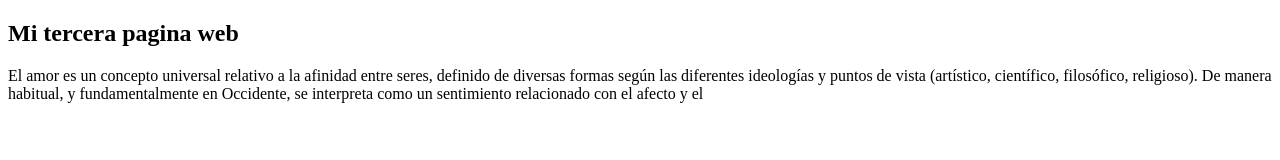
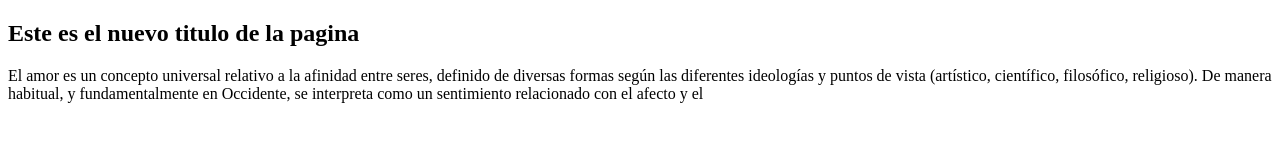
Before and after one commit to juancuestav/borrar, a plain HTML site: page index.html in a window 1280 px wide. Drawn offline with Linux system fonts and the light colour scheme.

Commit message:
Ajuste en h2 cambio total del titulo

```diff
--- a/index.html
+++ b/index.html
@@ -3,7 +3,7 @@
 </head>
 
 <body>
-	<h2>Mi tercera pagina web</h2>
+	<h2>Este es el nuevo titulo de la pagina</h2>
 	<p>
 		El amor es un concepto universal relativo a la afinidad entre seres, definido de diversas formas según las diferentes ideologías y puntos de vista (artístico, científico, filosófico, religioso). De manera habitual, y fundamentalmente en Occidente, se interpreta como un sentimiento relacionado con el afecto y el
 	</p>
```
